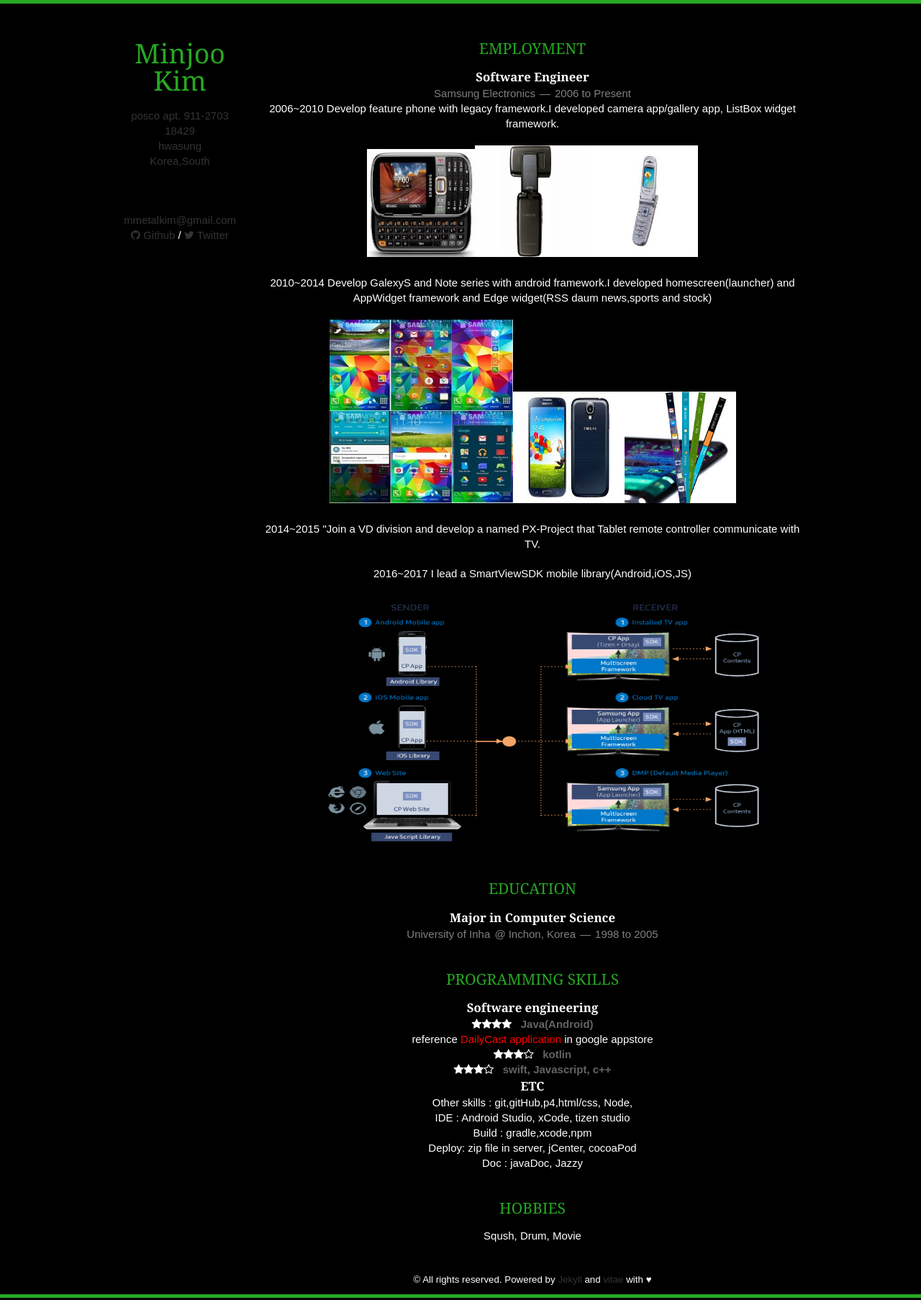
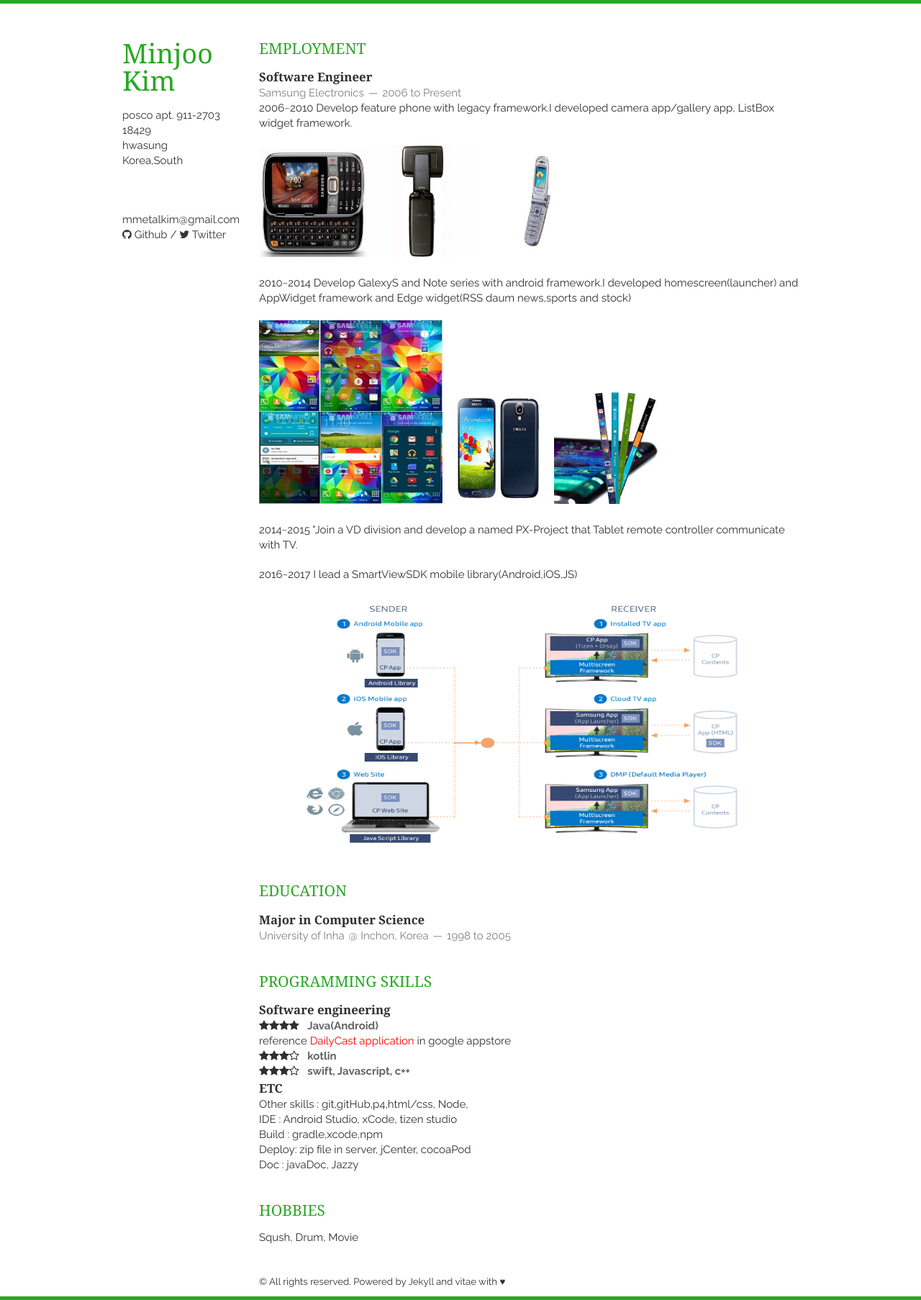
Before and after one commit to monster-mj/CV, a Jekyll site: the page built from index.html, in a window 1280 px wide. Shown: the whole page at 72% size. Built offline with Jekyll 4.4.1, drawn with Linux system fonts in a browser that asks for light colours; nearby versions of some CDN libraries; the list of posts is cut into pages by our own code.

Commit message:
Update skills.html

```diff
--- a/_includes/skills.html
+++ b/_includes/skills.html
@@ -1,18 +1,3 @@
-<!DOCTYPE html>
-<html>
-<head>
-<title>Page Title</title>
-<style>
-body {
-  background-color: black;
-  text-align: center;
-  color: white;
-  font-family: Arial, Helvetica, sans-serif;
-}
-</style>
-</head>
-<body>
-
 <section class="thirteen columns">
     <h1>Programming Skills</h1>
     <article>
@@ -55,6 +40,3 @@ Doc : javaDoc, Jazzy
 
     </article>
 </section>
-
-</body>
-</html>
```
